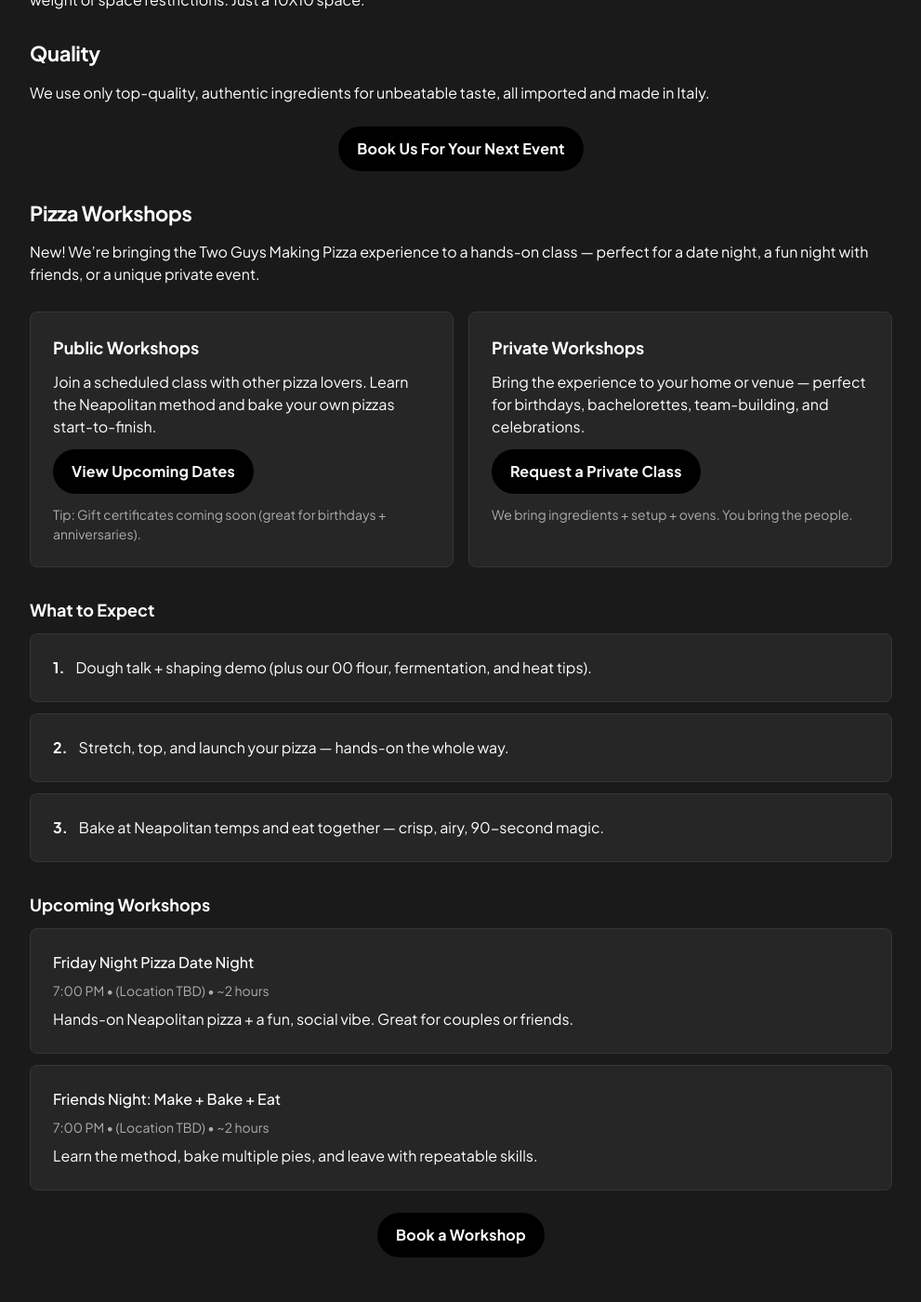
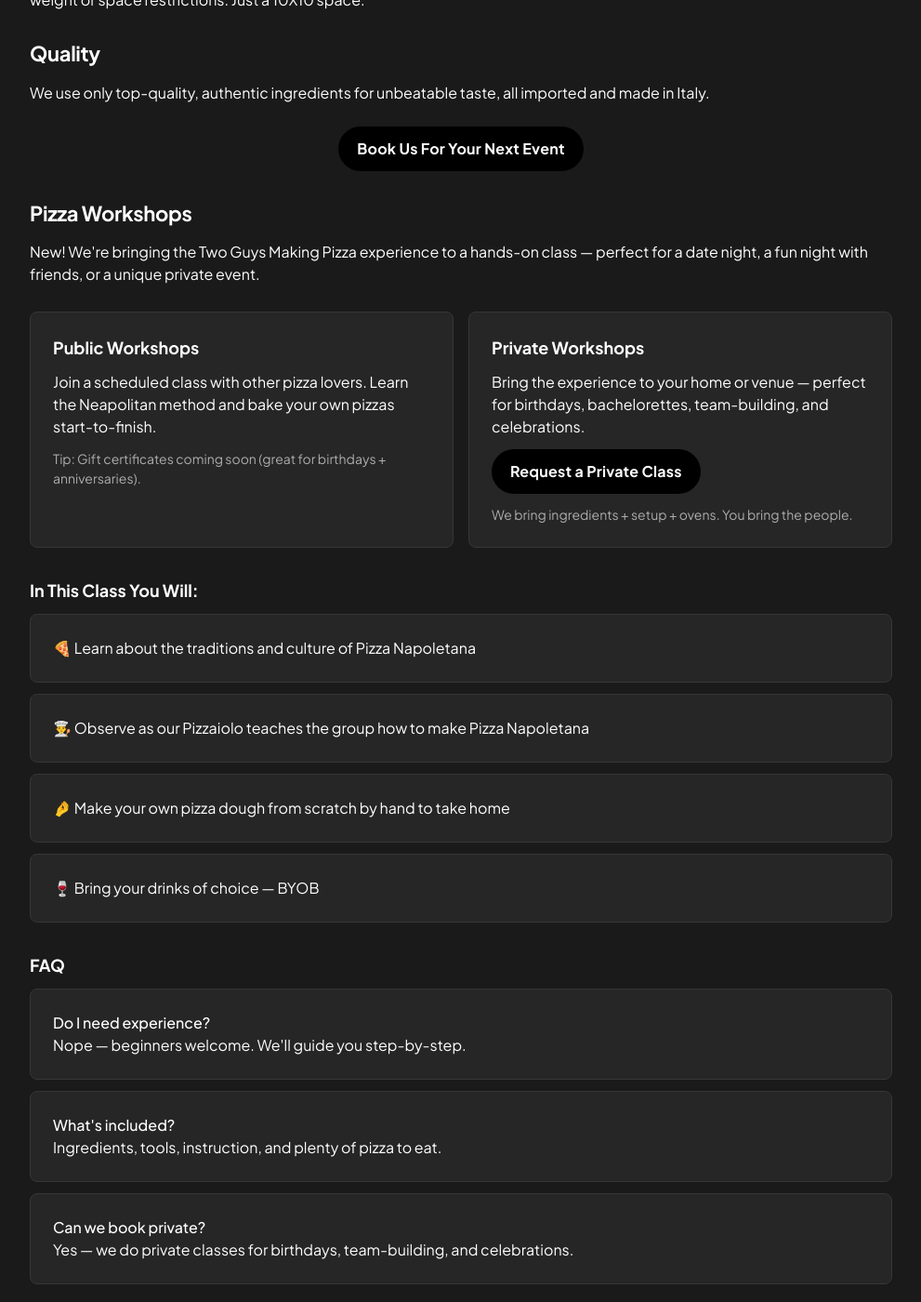
Before and after one commit to TwoGuysMakingPizza/site-main, a Jekyll site: the page built from index.html, in a window 1280 px wide and 1400 px high, scrolled down 918 px. Shown: the whole window at 93% size, without its empty margins (144-1135 px from the left). Built offline with Jekyll 4.4.1, drawn with Linux system fonts in a browser that asks for light colours; some of the changed text lies outside the part shown.

Commit message:
[UPDATE] minor updates

```diff
--- a/index.html
+++ b/index.html
@@ -53,11 +53,10 @@
             </a>
         </div>
 
-        <!-- NEW ADDITION  -->
         <!-- Workshops / Classes -->
         <h2 class="text-white text-[22px] font-bold leading-tight tracking-[-0.015em] px-4 pb-3 pt-5">Pizza Workshops</h2>
         <p class="text-white text-base font-normal leading-normal pb-3 pt-1 px-4">
-                New! We’re bringing the Two Guys Making Pizza experience to a hands-on class — perfect for a date night, a fun night with friends, or a unique private event.
+            New! We're bringing the Two Guys Making Pizza experience to a hands-on class — perfect for a date night, a fun night with friends, or a unique private event.
         </p>
 
         <div class="flex flex-col gap-8 overflow-x-hidden bg-[#1a1a1a] p-4">
@@ -68,12 +67,6 @@
                     <p class="text-white text-base font-normal leading-normal">
                         Join a scheduled class with other pizza lovers. Learn the Neapolitan method and bake your own pizzas start-to-finish.
                     </p>
-                    <div class="flex gap-2">
-                        <a href="{{ '/book/' | relative_url }}"
-                        class="flex min-w-[84px] cursor-pointer items-center justify-center overflow-hidden rounded-full h-12 px-5 bg-black text-white text-base font-bold leading-normal tracking-[0.015em]">
-                        <span class="truncate">View Upcoming Dates</span>
-                        </a>
-                    </div>
                     <p class="text-[#adadad] text-sm font-normal leading-normal">
                         Tip: Gift certificates coming soon (great for birthdays + anniversaries).
                     </p>
@@ -96,48 +89,22 @@
                 </div>
             </div>
 
-                <!-- What you’ll do -->
+            <!-- In This Class You Will -->
             <div class="flex flex-col gap-3 bg-[#1a1a1a]">
-                    <p class="text-white text-lg font-semibold leading-normal">What to Expect</p>
+                <p class="text-white text-lg font-semibold leading-normal">In This Class You Will:</p>
                 <div class="flex flex-col gap-3">
                     <div class="flex gap-3 bg-[#262626] p-6 rounded-lg border border-[#363636]">
-                        <p class="text-white text-base font-bold leading-normal">1.</p>
-                        <p class="text-white text-base font-normal leading-normal">Dough talk + shaping demo (plus our 00 flour, fermentation, and heat tips).</p>
+                        <p class="text-white text-base font-normal leading-normal">🍕 Learn about the traditions and culture of Pizza Napoletana</p>
                     </div>
                     <div class="flex gap-3 bg-[#262626] p-6 rounded-lg border border-[#363636]">
-                        <p class="text-white text-base font-bold leading-normal">2.</p>
-                        <p class="text-white text-base font-normal leading-normal">Stretch, top, and launch your pizza — hands-on the whole way.</p>
+                        <p class="text-white text-base font-normal leading-normal">👨‍🍳 Observe as our Pizzaiolo teaches the group how to make Pizza Napoletana</p>
                     </div>
                     <div class="flex gap-3 bg-[#262626] p-6 rounded-lg border border-[#363636]">
-                        <p class="text-white text-base font-bold leading-normal">3.</p>
-                        <p class="text-white text-base font-normal leading-normal">Bake at Neapolitan temps and eat together — crisp, airy, 90-second magic.</p>
+                        <p class="text-white text-base font-normal leading-normal">🤌 Make your own pizza dough from scratch by hand to take home</p>
                     </div>
+                    <div class="flex gap-3 bg-[#262626] p-6 rounded-lg border border-[#363636]">
+                        <p class="text-white text-base font-normal leading-normal">🍷 Bring your drinks of choice — BYOB</p>
                     </div>
-                </div>
-
-                <!-- Upcoming (placeholder cards) -->
-                <div class="flex flex-col gap-3 bg-[#1a1a1a]">
-                    <p class="text-white text-lg font-semibold leading-normal">Upcoming Workshops</p>
-
-                    <div class="flex flex-col gap-3">
-                    <div class="flex flex-col gap-2 bg-[#262626] p-6 rounded-lg border border-[#363636]">
-                        <p class="text-white text-base font-medium leading-normal">Friday Night Pizza Date Night</p>
-                        <p class="text-[#adadad] text-sm font-normal leading-normal">7:00 PM • (Location TBD) • ~2 hours</p>
-                        <p class="text-white text-base font-normal leading-normal">Hands-on Neapolitan pizza + a fun, social vibe. Great for couples or friends.</p>
-                    </div>
-
-                    <div class="flex flex-col gap-2 bg-[#262626] p-6 rounded-lg border border-[#363636]">
-                        <p class="text-white text-base font-medium leading-normal">Friends Night: Make + Bake + Eat</p>
-                        <p class="text-[#adadad] text-sm font-normal leading-normal">7:00 PM • (Location TBD) • ~2 hours</p>
-                        <p class="text-white text-base font-normal leading-normal">Learn the method, bake multiple pies, and leave with repeatable skills.</p>
-                    </div>
-                    </div>
-
-                    <div class="flex py-3 justify-center">
-                    <a href="{{ '/book/' | relative_url }}"
-                        class="flex min-w-[84px] max-w-[480px] cursor-pointer items-center justify-center overflow-hidden rounded-full h-12 px-5 bg-black text-white text-base font-bold leading-normal tracking-[0.015em]">
-                        <span class="truncate">Book a Workshop</span>
-                    </a>
                 </div>
             </div>
 
@@ -147,10 +114,10 @@
                 <div class="flex flex-col gap-3">
                     <div class="bg-[#262626] p-6 rounded-lg border border-[#363636]">
                         <p class="text-white text-base font-medium leading-normal">Do I need experience?</p>
-                        <p class="text-white text-base font-normal leading-normal">Nope — beginners welcome. We’ll guide you step-by-step.</p>
+                        <p class="text-white text-base font-normal leading-normal">Nope — beginners welcome. We'll guide you step-by-step.</p>
                     </div>
                     <div class="bg-[#262626] p-6 rounded-lg border border-[#363636]">
-                        <p class="text-white text-base font-medium leading-normal">What’s included?</p>
+                        <p class="text-white text-base font-medium leading-normal">What's included?</p>
                         <p class="text-white text-base font-normal leading-normal">Ingredients, tools, instruction, and plenty of pizza to eat.</p>
                     </div>
                     <div class="bg-[#262626] p-6 rounded-lg border border-[#363636]">
@@ -160,11 +127,6 @@
                 </div>
             </div>
         </div>
-
-        <!-- END OF NEW ADDITION  -->
-
-
-
 
         <h2 class="text-white text-[22px] font-bold leading-tight tracking-[-0.015em] px-4 pb-3 pt-5">Customer Reviews</h2>
         <div class="flex flex-col gap-8 overflow-x-hidden bg-[#1a1a1a] p-4">
@@ -220,7 +182,7 @@
                     <div class="text-yellow-500" data-icon="Star" data-size="20px" data-weight="fill"><svg xmlns="http://www.w3.org/2000/svg" width="20px" height="20px" fill="currentColor" viewBox="0 0 256 256"><path d="M234.5,114.38l-45.1,39.36,13.51,58.6a16,16,0,0,1-23.84,17.34l-51.11-31-51,31a16,16,0,0,1-23.84-17.34L66.61,153.8,21.5,114.38a16,16,0,0,1,9.11-28.06l59.46-5.15,23.21-55.36a15.95,15.95,0,0,1,29.44,0h0L166,81.17l59.44,5.15a16,16,0,0,1,9.11,28.06Z"></path></svg></div>
                 </div>
                 <p class="text-white text-base font-normal leading-normal">
-                    The best! I had them cater my birthday with ~40 people last year and they were a huge hit! The pizzas are delicious and fresh, and everyone loved the entertainment of watching the pizzas be made! Two Guys are such a unique and easy catering idea that everyone will love - can’t recommend them enough!
+                    The best! I had them cater my birthday with ~40 people last year and they were a huge hit! The pizzas are delicious and fresh, and everyone loved the entertainment of watching the pizzas be made! Two Guys are such a unique and easy catering idea that everyone will love - can't recommend them enough!
                 </p>
             </div>
             <div class="flex flex-col gap-3 bg-[#1a1a1a]">
```
Lines whose indentation alone changed are shown as unchanged.
